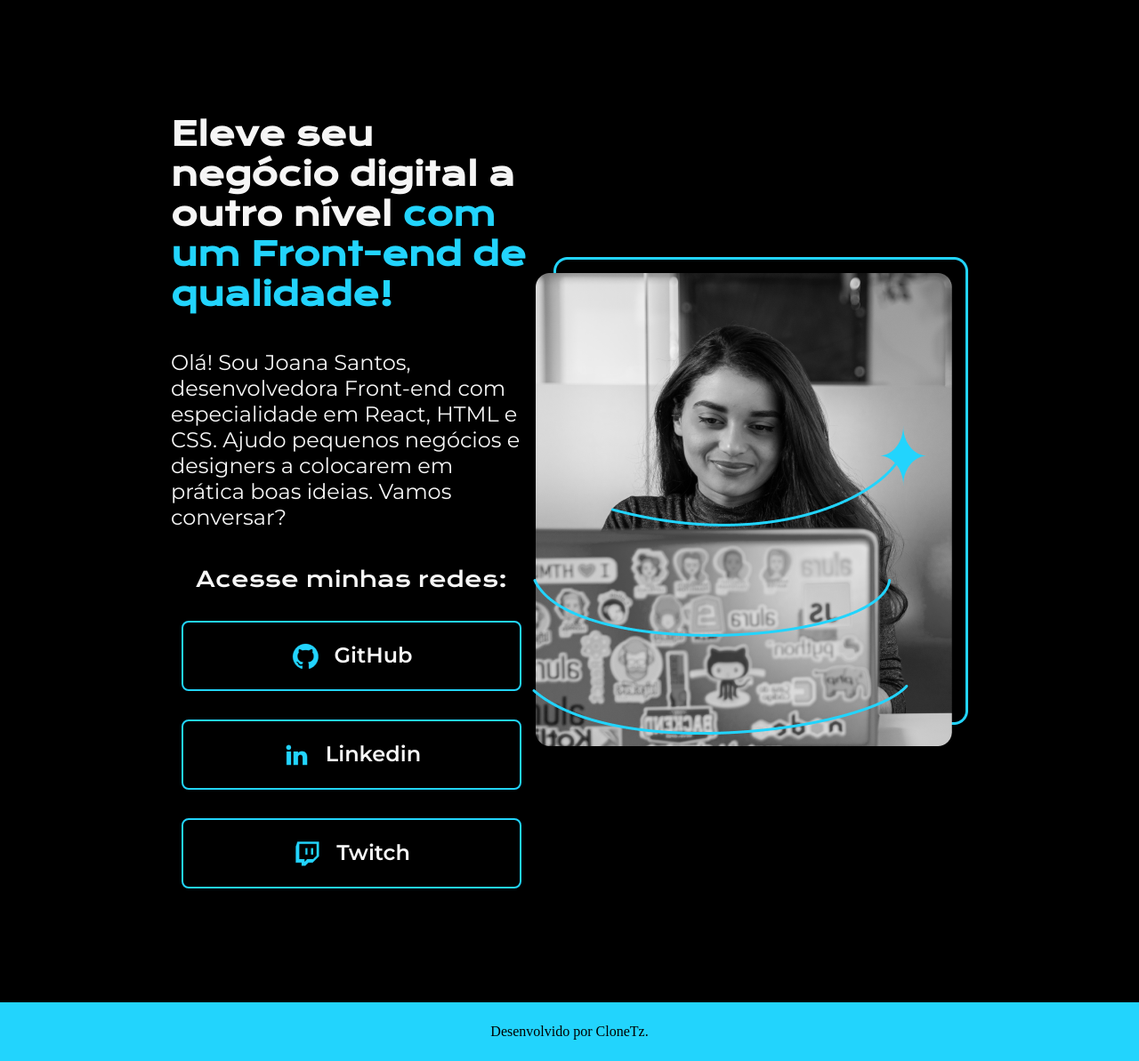
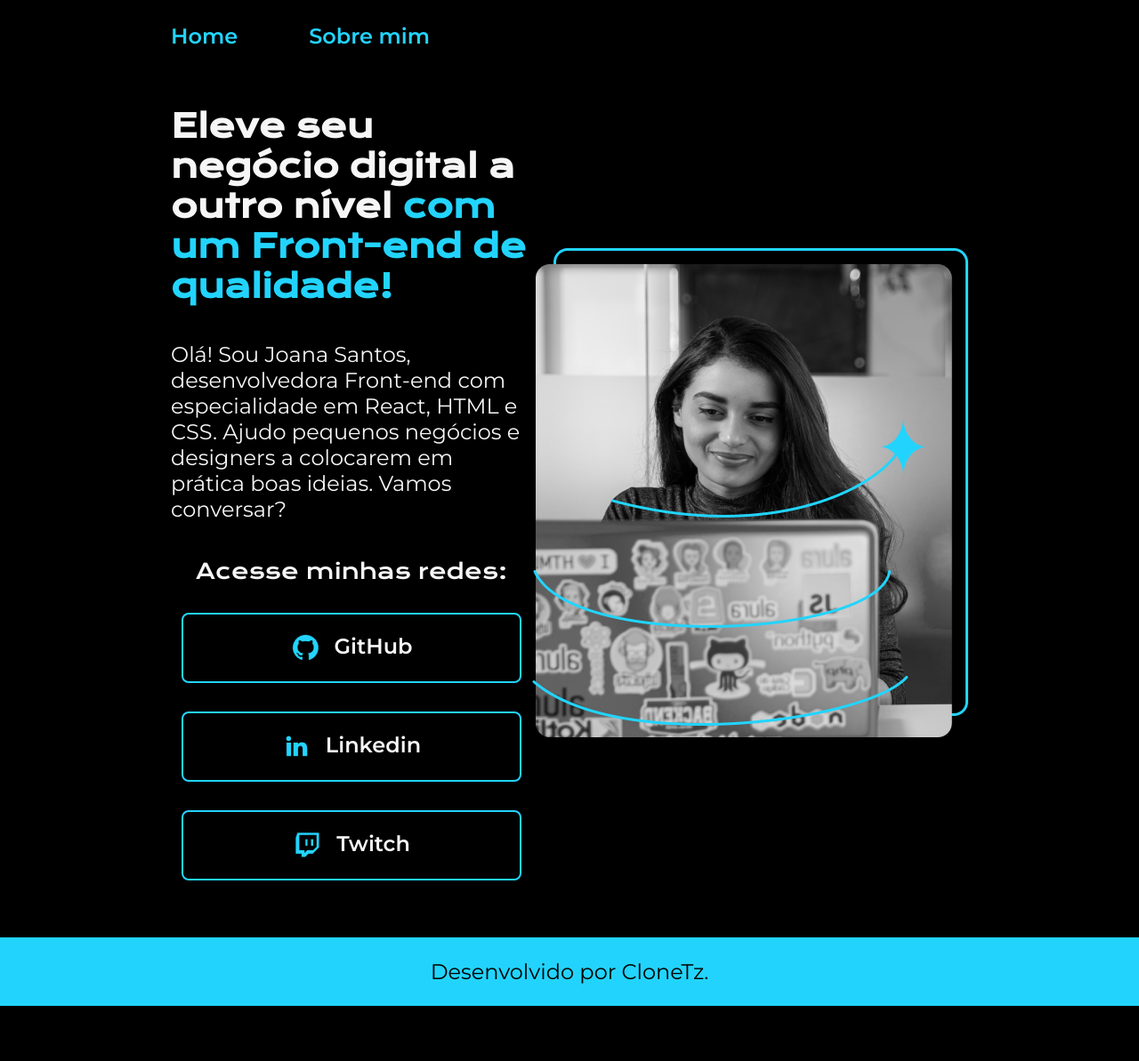
Before and after one commit to CloneTz/estudos-alura, a plain HTML site: page html-css/index.html in a window 1280 px wide. Shown: the whole page at 89% size. After the commit the page ends 1131 px from the top, so only its background shows below. Drawn offline with nearby package versions, Linux system fonts and the light colour scheme.

Commit message:
finalizaçao do projeto

```diff
--- a/html-css/index.html
+++ b/html-css/index.html
@@ -3,11 +3,16 @@
 <head>
     <meta charset="UTF-8">
     <meta name="viewport" content="width=device-width, initial-scale=1.0">
-    <link rel="stylesheet" href="estilo/style.css">
+    <link rel="stylesheet" href="styles/style.css">
     <title>Portfolio</title>
 </head>
 <body>
-    <header></header>
+    <header class="cabecalho">
+        <nav class="cabecalho__menu">
+            <a href="index.html" class="cabecalho__menu_link">Home</a>
+            <a href="about.html" class="cabecalho__menu_link">Sobre mim</a>
+        </nav>
+    </header>
     <main class="apresentacao">
             <section class="apresentacao__conteudo">
                 <h1 class="apresentacao__conteudo__titulo">Eleve seu negócio digital a outro nível <span class="titulo-destaque">com um Front-end de qualidade!</span></h1>
--- a/html-css/estilo/style.css
+++ b/html-css/styles/style.css
@@ -1,6 +1,16 @@
 @charset "UTF-8";
 
 @import url('https://fonts.googleapis.com/css2?family=Krona+One&family=Montserrat:wght@400;600&display=swap');
+
+:root {
+    --cor-primaria: #000000;
+    --cor-secundaria: #f6f6f6;
+    --cor-terciaria: #22D4FD;
+    --cor-hover:#272727;
+
+    --fonte-primaria: 'Krona One', sans-serif;
+    --fonte-secundaria: 'Montserrat', sans-serif;
+}
 
 * {
     margin: 0px;
@@ -8,18 +18,30 @@
 }
 
 body {
-    height: 100vh;
     box-sizing: border-box;
-    background-color: black;
-    color: #F6F6F6;
+    background-color: var(--cor-primaria);
+    color: var(--cor-secundaria);
 }
 
-.titulo-destaque {
-    color: #22D4FD;
+.cabecalho {
+    padding: 2% 0% 0% 15%;
+}
+
+.cabecalho__menu {
+    display: flex;
+    gap: 80px;
+}
+
+.cabecalho__menu_link {
+    color: var(--cor-terciaria);
+    font-family: var(--fonte-secundaria);
+    font-size: 24px;
+    font-weight: 600;
+    text-decoration: none;
 }
 
 .apresentacao {
-    margin: 10% 15%;
+    padding: 5% 15%;
     display: flex;
     align-items: center;
     justify-content: space-between;
@@ -33,17 +55,21 @@ body {
 }
 
 .apresentacao__conteudo__titulo {
-    font-family: 'Krona One', sans-serif;
+    font-family: var(--fonte-primaria);
     font-size: 36px;
 }
 
+.titulo-destaque {
+    color: var(--cor-terciaria);
+}
+
 .apresentacao__conteudo__texto {
-    font-family: 'Montserrat', sans-serif;
+    font-family: var(--fonte-secundaria);
     font-size: 24px;
 }
 
 .apresentacao__links__subtitulo {
-    font-family: 'Krona One', sans-serif;
+    font-family: var(--fonte-primaria);
     font-weight: 400;
     font-size: 24px;
 }
@@ -61,10 +87,10 @@ body {
     justify-content: center;
     gap: 16px;
 
-    color: #F6F6F6;
-    border: 2px solid #22D4FD;
+    color: var(--cor-secundaria);
+    border: 2px solid var(--cor-terciaria);
 
-    font-family: 'Montserrat', sans-serif;
+    font-family: var(--fonte-secundaria);
     font-size: 24px;
     font-weight: 600;
     text-decoration: none;
@@ -75,12 +101,15 @@ body {
 }
 
 .apresentacao__links__link:hover {
-    background-color: #272727;
+    background-color: var(--cor-hover);
 }
 
 .rodape {
-    background-color: #22D4FD;
-    color: #000000;
+    background-color: var(--cor-terciaria);
+    color: var(--cor-primaria);
     padding: 24px;
     text-align: center;
+    font-family: var(--fonte-secundaria);
+    font-size: 24px;
+    font-weight: 400;
 }
```
Also changed, not shown: html-css/about.html (added, +30 -0 lines).
